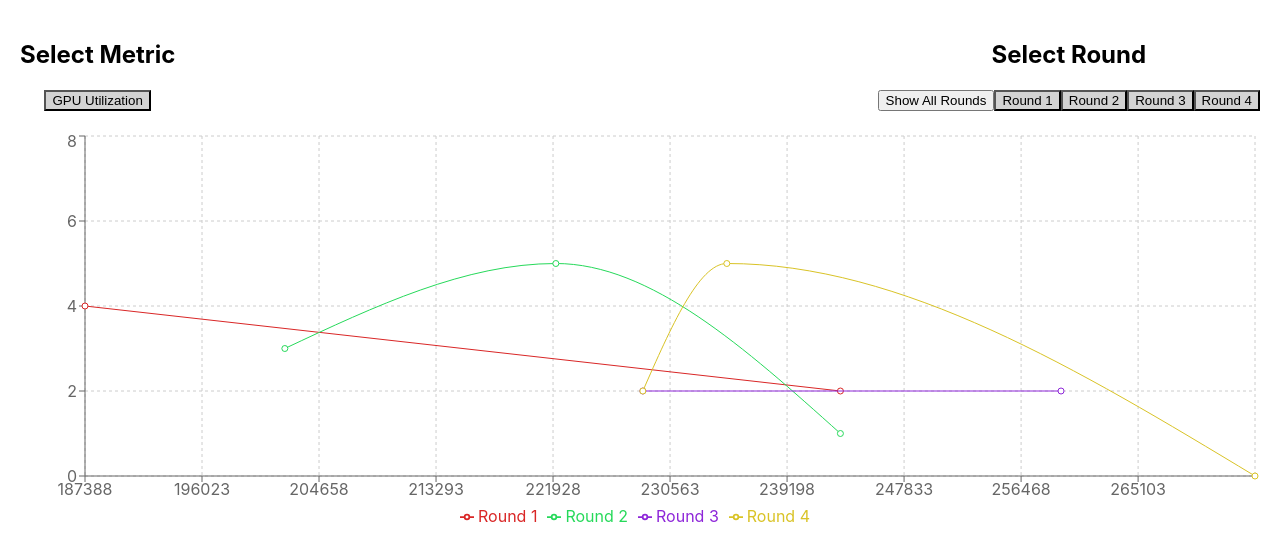
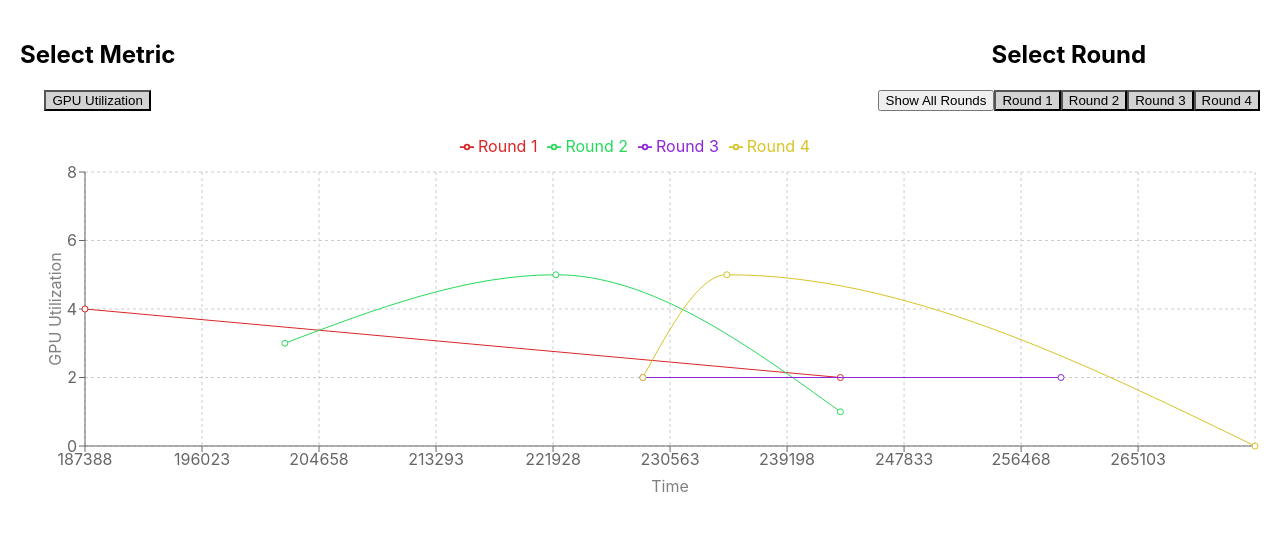
Before and after one commit to yifany61/blox-visualization, a React (Create React App) app: page / in a window 1280 px wide. Shown: the top 560 px of the page. Built offline with nearby package versions, Linux system fonts and the light colour scheme.

Commit message:
add x-axis and y-axis

```diff
--- a/src/GpuUtilization.js
+++ b/src/GpuUtilization.js
@@ -1,5 +1,5 @@
 import React, { useEffect, useState } from 'react';
-import { LineChart, Line, XAxis, YAxis, CartesianGrid, Legend, ResponsiveContainer } from 'recharts';
+import { LineChart, Line, XAxis, Label, YAxis, CartesianGrid, Legend, ResponsiveContainer } from 'recharts';
 import data from './data.json';
 
 const processData = (data) => {
@@ -35,11 +35,24 @@ const processData = (data) => {
   return formattedData;
 };
 
-// random color
 const generateColor = (index) => {
   const hue = (index * 137.508) % 360;
   return `hsl(${hue}, 70%, 50%)`;
 };
+
+// const CustomTooltip = ({ active, payload, label }) => {
+//   if (active && payload && payload.length) {
+//     return (
+//       <div className="custom-tooltip" style={{ backgroundColor: '#fff', padding: '5px', border: '1px solid #ccc' }}>
+//         {payload.map((entry, index) => (
+//           <p key={`item-${index}`} style={{ color: entry.color }}>{`(${label}, ${entry.value})`}</p>
+//         ))}
+//       </div>
+//     );
+//   }
+
+//   return null;
+// };
 
 const GpuUtilization = () => {
   const [chartData, setChartData] = useState({});
@@ -99,7 +112,6 @@ const GpuUtilization = () => {
           >
             GPU Utilization
           </button>
-          {/* Add more metric buttons as needed */}
         </div>
         <div>
           <h2>Select Round</h2>
@@ -123,9 +135,14 @@ const GpuUtilization = () => {
             type="number"
             domain={['dataMin', 'dataMax']}
             ticks={timeIntervals}
-          />
-          <YAxis />
-          <Legend />
+            height={80}
+          >
+            <Label value="Time" position="centerBottom" />
+          </XAxis>
+          <YAxis>
+            <Label value="GPU Utilization" angle={-90} position="insideEnd" />
+          </YAxis>
+          <Legend verticalAlign="top" height={36} />
           {renderLines()}
         </LineChart>
       </ResponsiveContainer>
```
